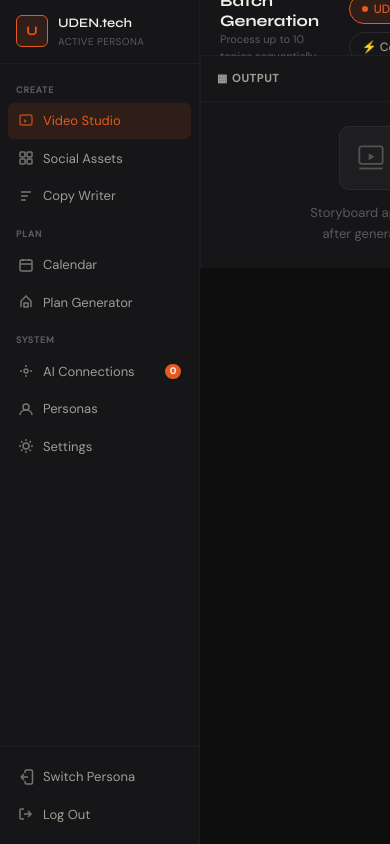
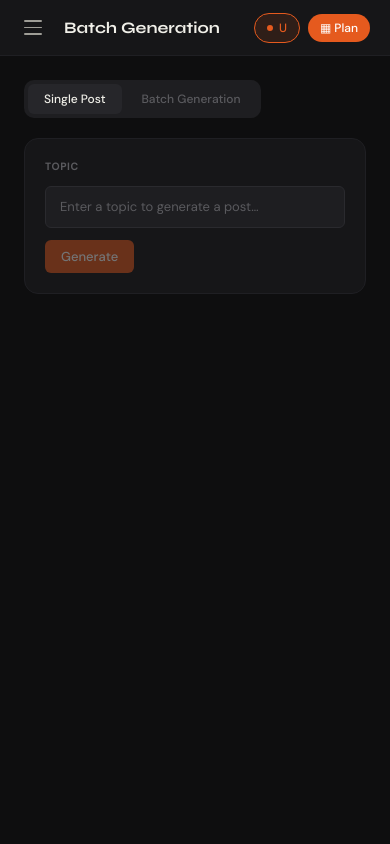
Before and after one commit to neeta666/creative-studio-os, a React (Vite) app: page / in a window 390 px wide. Built offline with nearby package versions, Linux system fonts and the light colour scheme.

Commit message:
Make dashboard responsive (sidebar + header)

```diff
--- a/src/components/layout/DashboardLayout.tsx
+++ b/src/components/layout/DashboardLayout.tsx
@@ -1,32 +1,24 @@
-import Sidebar from './Sidebar'
-import Header from './Header'
+import { useState } from 'react'
+import Sidebar     from './Sidebar'
+import Header      from './Header'
 import MainContent from './MainContent'
-import RightPanel from './RightPanel'
+import RightPanel  from './RightPanel'
 
 interface DashboardLayoutProps {
-  // Header
   title: string
   subtitle?: string
-  // Right panel
   panelTitle?: string
   panelBadge?: string
   panelContent?: React.ReactNode
-  // Main area
   children: React.ReactNode
 }
 
 /*
-  Grid areas match the HTML prototype exactly:
+  Responsive layout strategy — mirrors the HTML/CSS prototype:
 
-  ┌──────────┬────────────────────┐
-  │          │       header       │
-  │ sidebar  ├──────────┬─────────┤
-  │          │   main   │  right  │
-  └──────────┴──────────┴─────────┘
-
-  Sidebar width:  200px  (matches --sidebar-width token)
-  Right width:    340px  (matches --right-width token)
-  Header height:  56px   (matches --header-height token, set via h-14)
+  Desktop  (≥1024px): sidebar(200px) | main(1fr) | right(340px)
+  Tablet   (768–1023px): sidebar(64px icon-only) | main(1fr) | right hidden
+  Mobile   (<768px): no sidebar in grid, sidebar overlays via fixed position
 */
 
 export default function DashboardLayout({
@@ -37,35 +29,54 @@ export default function DashboardLayout({
   panelContent,
   children,
 }: DashboardLayoutProps) {
+  const [sidebarOpen, setSidebarOpen] = useState(false)
+
   return (
-    <div
-      className="h-screen overflow-hidden grid"
-      style={{
-        gridTemplateColumns: '200px 1fr 340px',
-        gridTemplateRows: '56px 1fr',
-        gridTemplateAreas: `
-          "sidebar header header"
-          "sidebar main   right"
-        `,
-      }}
-    >
-      <div style={{ gridArea: 'sidebar' }}>
-        <Sidebar />
+    <div className="h-screen overflow-hidden flex flex-col">
+
+      {/* Header — always full width on top */}
+      <Header
+        title={title}
+        subtitle={subtitle}
+        onMenuClick={() => setSidebarOpen(true)}
+      />
+
+      {/* Body row: sidebar + main + right */}
+      <div className="flex flex-1 overflow-hidden">
+
+        {/* ── Sidebar — desktop/tablet: in flow. Mobile: fixed overlay ── */}
+
+        {/* Desktop + tablet: in-flow sidebar */}
+        <div className="hidden md:block flex-shrink-0 md:w-[64px] lg:w-[200px] h-full">
+          <Sidebar collapsed={false} />
         </div>
 
-      <div style={{ gridArea: 'header' }}>
-        <Header title={title} subtitle={subtitle} />
+        {/* Mobile: fixed overlay sidebar + backdrop */}
+        {sidebarOpen && (
+          <>
+            <div
+              className="fixed inset-0 bg-black/50 z-40 md:hidden"
+              onClick={() => setSidebarOpen(false)}
+            />
+            <div className="fixed top-0 left-0 h-full w-[220px] z-50 md:hidden">
+              <Sidebar collapsed={false} onClose={() => setSidebarOpen(false)} />
             </div>
+          </>
+        )}
 
-      <div style={{ gridArea: 'main' }} className="h-full overflow-hidden">
+        {/* ── Main content — always visible ── */}
+        <div className="flex-1 overflow-hidden h-full">
           <MainContent>{children}</MainContent>
         </div>
 
-      <div style={{ gridArea: 'right' }}>
+        {/* ── Right panel — desktop only ── */}
+        <div className="hidden lg:block flex-shrink-0 w-[340px] h-full">
           <RightPanel title={panelTitle} badge={panelBadge}>
             {panelContent}
           </RightPanel>
         </div>
+
+      </div>
     </div>
   )
 }
--- a/src/components/layout/Header.tsx
+++ b/src/components/layout/Header.tsx
@@ -3,67 +3,76 @@ import usePersonaStore from '@/store/usePersonaStore'
 interface HeaderProps {
   title: string
   subtitle?: string
+  onMenuClick?: () => void
 }
 
-// title and subtitle are passed by the page, not hardcoded here.
-// Each page renders DashboardLayout with its own title — Header just displays it.
-
-export default function Header({ title, subtitle }: HeaderProps) {
-  const persona = usePersonaStore((state) => state.getActivePersona())
+export default function Header({ title, subtitle, onMenuClick }: HeaderProps) {
+  const persona = usePersonaStore(state => state.getActivePersona())
 
   return (
-    <header
-      className="
-      flex items-center justify-between
+    <header className="
+      flex items-center justify-between flex-shrink-0
       bg-bg-surface border-b border-[#1f1f23]
       px-5 gap-3 h-14
-    "
+    ">
+
+      {/* Left: hamburger (mobile only) + page title */}
+      <div className="flex items-center gap-3 min-w-0">
+
+        {/* Hamburger — only visible on mobile */}
+        <button
+          onClick={onMenuClick}
+          className="md:hidden flex flex-col justify-center gap-[5px]
+                     w-8 h-8 flex-shrink-0 p-1"
+          aria-label="Open menu"
         >
-      {/* Left: page title + subtitle */}
+          <span className="block w-[18px] h-[1.5px] bg-text-secondary rounded" />
+          <span className="block w-[18px] h-[1.5px] bg-text-secondary rounded" />
+          <span className="block w-[18px] h-[1.5px] bg-text-secondary rounded" />
+        </button>
+
         <div className="flex flex-col min-w-0">
-        <span className="font-display text-base font-bold text-text-primary leading-tight">
+          <span className="font-display text-base font-bold text-text-primary leading-tight truncate">
             {title}
           </span>
           {subtitle && (
-          <span className="text-[11px] text-text-muted">{subtitle}</span>
+            <span className="text-[11px] text-text-muted hidden sm:block">{subtitle}</span>
           )}
+        </div>
       </div>
 
       {/* Right: persona pill + action pills */}
-      <div className="flex items-center gap-2 flex-wrap">
-        {/* Active persona pill — color matches persona accent */}
+      <div className="flex items-center gap-2 flex-shrink-0">
+
         <div
           className="flex items-center gap-[6px] px-3 py-[5px] rounded-full
                      text-[12px] font-medium border whitespace-nowrap"
           style={{
-            background: `${persona.accentColor}1f`,
+            background:  `${persona.accentColor}1f`,
             borderColor: persona.accentColor,
-            color: persona.accentColor,
+            color:       persona.accentColor,
           }}
         >
           <span
             className="w-[6px] h-[6px] rounded-full"
             style={{ background: persona.accentColor }}
           />
-          {persona.label}
+          <span className="hidden sm:inline">{persona.label}</span>
+          <span className="sm:hidden">{persona.avatarLetter}</span>
         </div>
 
-        <div
-          className="flex items-center gap-[6px] px-3 py-[5px] rounded-full
+        <div className="hidden sm:flex items-center gap-[6px] px-3 py-[5px] rounded-full
                         text-[12px] font-medium border border-[#2a2a2e]
-                        text-text-secondary hover:border-text-muted hover:text-text-primary
-                        cursor-pointer transition-colors whitespace-nowrap"
-        >
+                        text-text-secondary cursor-pointer transition-colors whitespace-nowrap">
           ⚡ Connect
         </div>
 
-        <div
-          className="flex items-center gap-[6px] px-3 py-[5px] rounded-full
+        <div className="flex items-center gap-[6px] px-3 py-[5px] rounded-full
                         text-[12px] font-medium bg-accent text-white
-                        cursor-pointer whitespace-nowrap"
-        >
+                        cursor-pointer whitespace-nowrap">
           ▦ Plan
         </div>
+
       </div>
     </header>
   )
--- a/src/components/layout/Sidebar.tsx
+++ b/src/components/layout/Sidebar.tsx
@@ -9,12 +9,7 @@ const CREATE_NAV = [
     label: 'Video Studio',
     to: '/',
     icon: (
-      <svg
-        viewBox="0 0 16 16"
-        fill="none"
-        stroke="currentColor"
-        strokeWidth="1.5"
-      >
+      <svg viewBox="0 0 16 16" fill="none" stroke="currentColor" strokeWidth="1.5">
         <rect x="2" y="2" width="12" height="10" rx="2" />
         <path d="M6 6l3 2-3 2V6z" fill="currentColor" stroke="none" />
       </svg>
@@ -24,12 +19,7 @@ const CREATE_NAV = [
     label: 'Social Assets',
     to: '/social',
     icon: (
-      <svg
-        viewBox="0 0 16 16"
-        fill="none"
-        stroke="currentColor"
-        strokeWidth="1.5"
-      >
+      <svg viewBox="0 0 16 16" fill="none" stroke="currentColor" strokeWidth="1.5">
         <rect x="2" y="2" width="5" height="5" rx="1" />
         <rect x="9" y="2" width="5" height="5" rx="1" />
         <rect x="2" y="9" width="5" height="5" rx="1" />
@@ -41,12 +31,7 @@ const CREATE_NAV = [
     label: 'Copy Writer',
     to: '/copy',
     icon: (
-      <svg
-        viewBox="0 0 16 16"
-        fill="none"
-        stroke="currentColor"
-        strokeWidth="1.5"
-      >
+      <svg viewBox="0 0 16 16" fill="none" stroke="currentColor" strokeWidth="1.5">
         <path d="M3 4h10M3 8h7M3 12h5" />
       </svg>
     ),
@@ -58,12 +43,7 @@ const PLAN_NAV = [
     label: 'Calendar',
     to: '/calendar',
     icon: (
-      <svg
-        viewBox="0 0 16 16"
-        fill="none"
-        stroke="currentColor"
-        strokeWidth="1.5"
-      >
+      <svg viewBox="0 0 16 16" fill="none" stroke="currentColor" strokeWidth="1.5">
         <rect x="2" y="3" width="12" height="11" rx="1.5" />
         <path d="M5 2v2M11 2v2M2 7h12" />
       </svg>
@@ -73,12 +53,7 @@ const PLAN_NAV = [
     label: 'Plan Generator',
     to: '/plan',
     icon: (
-      <svg
-        viewBox="0 0 16 16"
-        fill="none"
-        stroke="currentColor"
-        strokeWidth="1.5"
-      >
+      <svg viewBox="0 0 16 16" fill="none" stroke="currentColor" strokeWidth="1.5">
         <path d="M3 13V7l5-5 5 5v6" />
         <rect x="6" y="9" width="4" height="4" />
       </svg>
@@ -92,12 +67,7 @@ const SYSTEM_NAV = [
     to: '/connections',
     badge: '0',
     icon: (
-      <svg
-        viewBox="0 0 16 16"
-        fill="none"
-        stroke="currentColor"
-        strokeWidth="1.5"
-      >
+      <svg viewBox="0 0 16 16" fill="none" stroke="currentColor" strokeWidth="1.5">
         <circle cx="8" cy="8" r="2" />
         <path d="M8 2v2M8 12v2M2 8h2M12 8h2" />
       </svg>
@@ -107,12 +77,7 @@ const SYSTEM_NAV = [
     label: 'Personas',
     to: '/personas',
     icon: (
-      <svg
-        viewBox="0 0 16 16"
-        fill="none"
-        stroke="currentColor"
-        strokeWidth="1.5"
-      >
+      <svg viewBox="0 0 16 16" fill="none" stroke="currentColor" strokeWidth="1.5">
         <circle cx="8" cy="6" r="3" />
         <path d="M2 14c0-3 2.7-5 6-5s6 2 6 5" />
       </svg>
@@ -122,12 +87,7 @@ const SYSTEM_NAV = [
     label: 'Settings',
     to: '/settings',
     icon: (
-      <svg
-        viewBox="0 0 16 16"
-        fill="none"
-        stroke="currentColor"
-        strokeWidth="1.5"
-      >
+      <svg viewBox="0 0 16 16" fill="none" stroke="currentColor" strokeWidth="1.5">
         <circle cx="8" cy="8" r="3" />
         <path d="M8 1v2M8 13v2M1 8h2M13 8h2M3.1 3.1l1.4 1.4M11.5 11.5l1.4 1.4M3.1 12.9l1.4-1.4M11.5 4.5l1.4-1.4" />
       </svg>
@@ -170,32 +130,32 @@ function NavItem({ to, label, icon, badge }: NavItemProps) {
 
 // ── Sidebar ─────────────────────────────────────────────────────────────────
 
-export default function Sidebar() {
-  const persona = usePersonaStore((state) => state.getActivePersona())
+export default function Sidebar({ onClose }: { collapsed?: boolean; onClose?: () => void }) {
+  const persona  = usePersonaStore(state => state.getActivePersona())
   const navigate = useNavigate()
 
   return (
-    <aside
-      className="
+    <aside className="
       flex flex-col h-full overflow-hidden
       bg-bg-surface border-r border-[#1f1f23]
-    "
-    >
+    ">
+
       {/* Persona badge */}
-      <div className="flex items-center gap-[10px] px-4 py-[14px] border-b border-[#1f1f23]">
+      <div className="flex items-center gap-[10px] px-4 py-[14px] border-b border-[#1f1f23]
+                      lg:px-4 md:justify-center md:px-0 lg:justify-start">
         <div
           className="w-8 h-8 rounded-sm flex items-center justify-center
-                     font-display text-[13px] font-bold flex-shrink-0
-                     border"
+                     font-display text-[13px] font-bold flex-shrink-0 border"
           style={{
-            background: `${persona.accentColor}1f`,
+            background:  `${persona.accentColor}1f`,
             borderColor: persona.accentColor,
-            color: persona.accentColor,
+            color:       persona.accentColor,
           }}
         >
           {persona.avatarLetter}
         </div>
-        <div className="flex flex-col min-w-0">
+        {/* Text hidden at tablet (md), shown at desktop (lg) and on mobile overlay */}
+        <div className="flex flex-col min-w-0 md:hidden lg:flex">
           <span className="font-display text-[13px] font-semibold text-text-primary truncate">
             {persona.label}
           </span>
@@ -203,72 +163,74 @@ export default function Sidebar() {
             Active Persona
           </span>
         </div>
+        {/* Close button — mobile overlay only */}
+        {onClose && (
+          <button
+            onClick={onClose}
+            className="ml-auto text-text-muted hover:text-text-primary transition-colors"
+            aria-label="Close menu"
+          >
+            <svg width="16" height="16" viewBox="0 0 16 16" fill="none" stroke="currentColor" strokeWidth="1.5">
+              <path d="M3 3l10 10M13 3L3 13" />
+            </svg>
+          </button>
+        )}
       </div>
 
       {/* Nav sections */}
       <nav className="flex-1 flex flex-col gap-[2px] px-2 py-3 overflow-y-auto">
-        <span className="text-[9px] font-semibold uppercase tracking-[0.1em] text-text-muted px-2 pt-2 pb-1">
+
+        <span className="text-[9px] font-semibold uppercase tracking-[0.1em] text-text-muted
+                         px-2 pt-2 pb-1 md:hidden lg:block">
           Create
         </span>
-        {CREATE_NAV.map((item) => (
-          <NavItem key={item.to} {...item} />
-        ))}
+        {CREATE_NAV.map(item => <NavItem key={item.to} {...item} />)}
 
-        <span className="text-[9px] font-semibold uppercase tracking-[0.1em] text-text-muted px-2 pt-3 pb-1">
+        <span className="text-[9px] font-semibold uppercase tracking-[0.1em] text-text-muted
+                         px-2 pt-3 pb-1 md:hidden lg:block">
           Plan
         </span>
-        {PLAN_NAV.map((item) => (
-          <NavItem key={item.to} {...item} />
-        ))}
+        {PLAN_NAV.map(item => <NavItem key={item.to} {...item} />)}
 
-        <span className="text-[9px] font-semibold uppercase tracking-[0.1em] text-text-muted px-2 pt-3 pb-1">
+        <span className="text-[9px] font-semibold uppercase tracking-[0.1em] text-text-muted
+                         px-2 pt-3 pb-1 md:hidden lg:block">
           System
         </span>
-        {SYSTEM_NAV.map((item) => (
-          <NavItem key={item.to} {...item} />
-        ))}
+        {SYSTEM_NAV.map(item => <NavItem key={item.to} {...item} />)}
+
       </nav>
 
       {/* Footer actions */}
       <div className="flex flex-col gap-[2px] px-2 py-3 border-t border-[#1f1f23]">
         <button
-          onClick={() => navigate('/persona')}
+          onClick={() => { navigate('/persona'); onClose?.() }}
           className="flex items-center gap-[9px] px-[10px] py-2 rounded-sm text-[13px]
                      text-text-secondary hover:bg-bg-hover hover:text-text-primary
-                     transition-colors duration-150 w-full text-left"
+                     transition-colors duration-150 w-full
+                     md:justify-center lg:justify-start"
         >
           <span className="w-4 h-4 flex-shrink-0 opacity-70">
-            <svg
-              viewBox="0 0 16 16"
-              fill="none"
-              stroke="currentColor"
-              strokeWidth="1.5"
-            >
+            <svg viewBox="0 0 16 16" fill="none" stroke="currentColor" strokeWidth="1.5">
               <path d="M10 8H3M3 8l3-3M3 8l3 3" />
               <path d="M7 4V2.5A1.5 1.5 0 018.5 1H13a1.5 1.5 0 011.5 1.5v11A1.5 1.5 0 0113 15H8.5A1.5 1.5 0 017 13.5V12" />
             </svg>
           </span>
-          Switch Persona
+          <span className="md:hidden lg:inline">Switch Persona</span>
         </button>
 
-        <button
-          className="flex items-center gap-[9px] px-[10px] py-2 rounded-sm text-[13px]
+        <button className="flex items-center gap-[9px] px-[10px] py-2 rounded-sm text-[13px]
                            text-text-secondary hover:bg-bg-hover hover:text-text-primary
-                           transition-colors duration-150 w-full text-left"
-        >
+                           transition-colors duration-150 w-full
+                           md:justify-center lg:justify-start">
           <span className="w-4 h-4 flex-shrink-0 opacity-70">
-            <svg
-              viewBox="0 0 16 16"
-              fill="none"
-              stroke="currentColor"
-              strokeWidth="1.5"
-            >
+            <svg viewBox="0 0 16 16" fill="none" stroke="currentColor" strokeWidth="1.5">
               <path d="M6 3H3a1 1 0 00-1 1v8a1 1 0 001 1h3M10 11l3-3-3-3M13 8H6" />
             </svg>
           </span>
-          Log Out
+          <span className="md:hidden lg:inline">Log Out</span>
         </button>
       </div>
+
     </aside>
   )
 }
```
Lines whose indentation alone changed are shown as unchanged.
